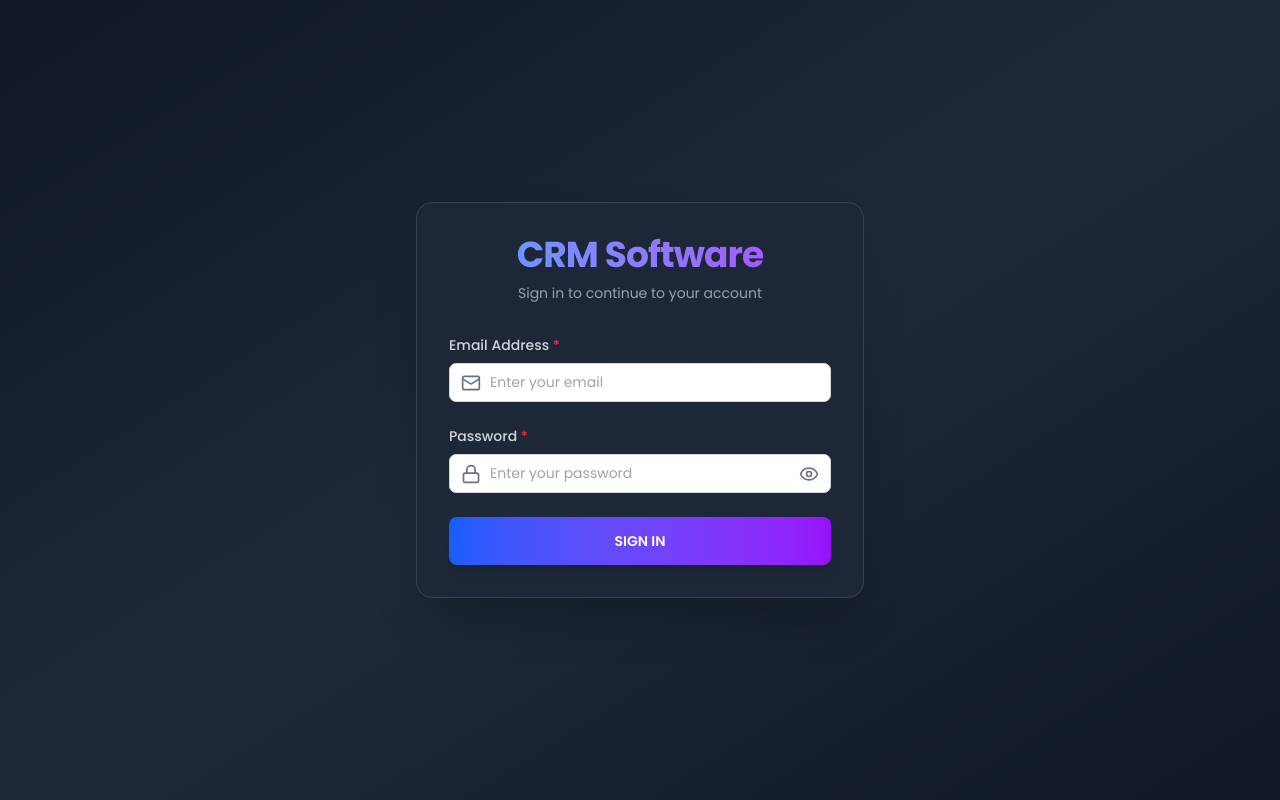
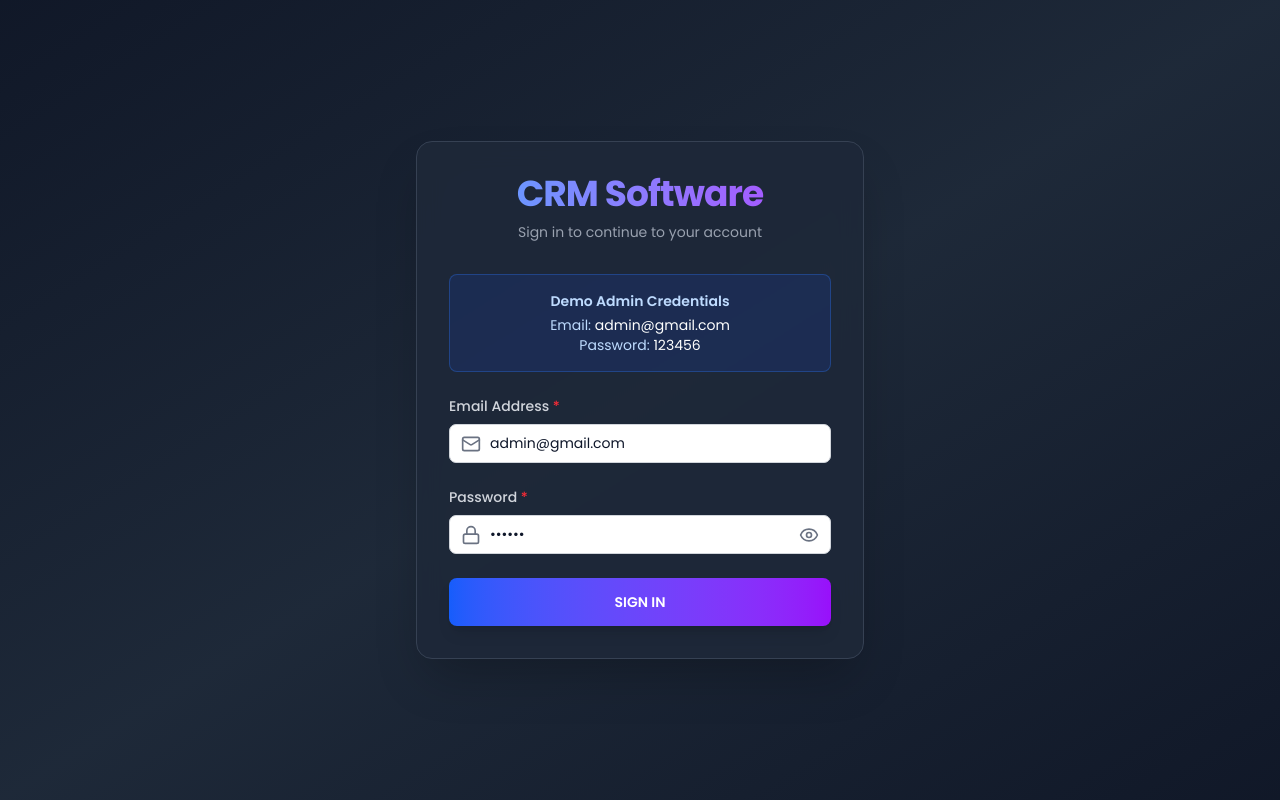
Before and after one commit to digitalkstechno/crm-automation-front, a Next.js app: page /login in a window 1280 px wide. Built offline with nearby package versions, Linux system fonts and the light colour scheme; no server answers.

Commit message:
add creds in login page

```diff
--- a/src/pages/login.tsx
+++ b/src/pages/login.tsx
@@ -27,8 +27,8 @@ export default function LoginPage() {
   // Formik form handling
   const formik = useFormik({
     initialValues: {
-      email: '',
-      password: '',
+      email: 'admin@gmail.com',
+      password: '123456',
     },
     validationSchema,
     onSubmit: async (values) => {
@@ -68,6 +68,13 @@ export default function LoginPage() {
             CRM Software
           </h1>
           <p className="mt-2 text-sm text-gray-400">Sign in to continue to your account</p>
+        </div>
+
+        {/* Demo Credentials */}
+        <div className="mb-6 p-4 rounded-lg bg-blue-900/30 border border-blue-500/30 text-sm text-blue-200 text-center">
+          <p className="font-semibold mb-1">Demo Admin Credentials</p>
+          <p>Email: <span className="text-white font-mono">admin@gmail.com</span></p>
+          <p>Password: <span className="text-white font-mono">123456</span></p>
         </div>
 
         <form onSubmit={formik.handleSubmit} className="space-y-6">
```
